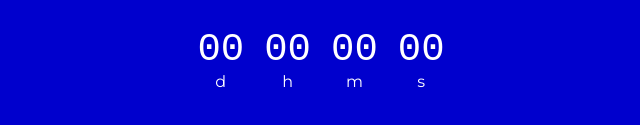
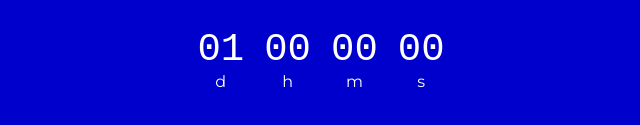
Before and after one commit to s1900624/t06, a plain HTML site: page index.html in a window 1280 px wide. Shown: the part 389-514 px from the top of the page, 327-967 px from the left. Drawn offline with Linux system fonts and the light colour scheme.

Commit message:
All works: git -> host -> view in browser

```diff
--- a/index.html
+++ b/index.html
@@ -14,7 +14,7 @@
         <h1>Aikaa jäljellä</h1>
         <section class="time-display">
             <div class="time-container days">
-                <div class="value" data-key="d">00</div>
+                <div class="value" data-key="d">01</div>
                 <div class="unit">d</div>
             </div>
             <div class="time-container hours">
```
